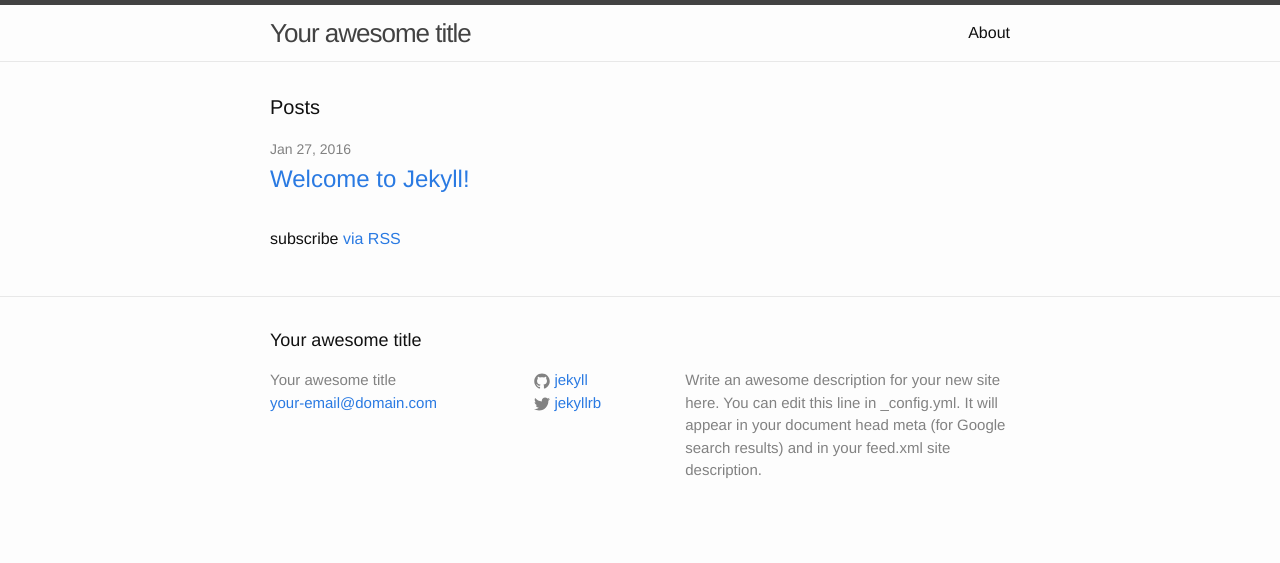
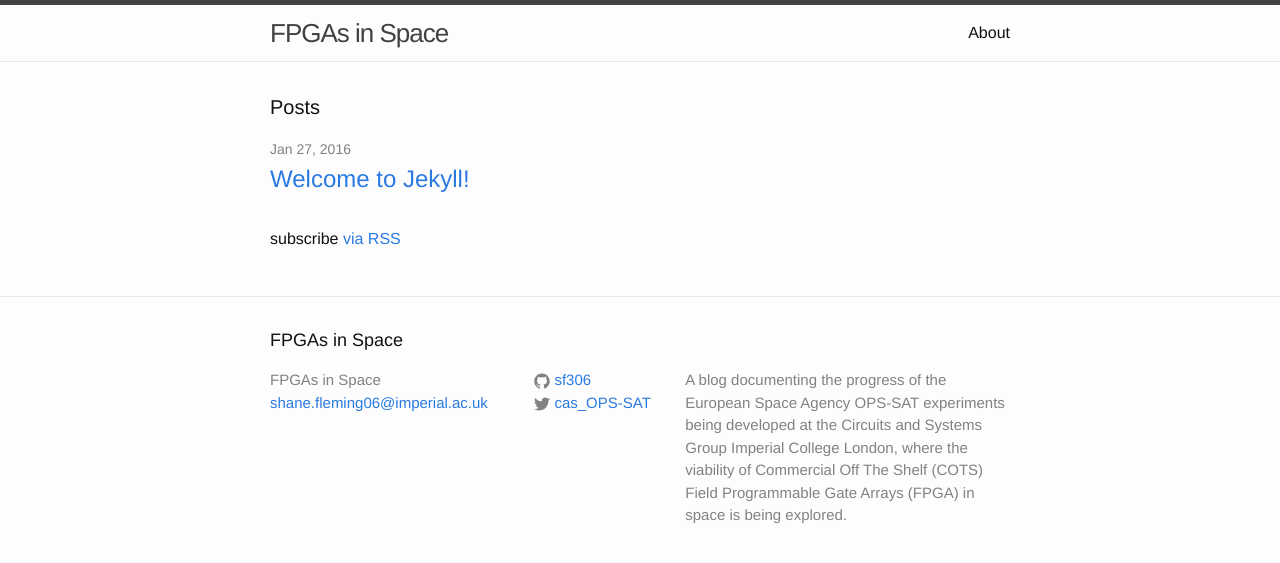
Before and after one commit to STFleming/ops-sat, a Jekyll site: the page built from index.html, in a window 1280 px wide. Shown: the top 563 px of the page. Built offline with Jekyll 4.4.1, drawn with Linux system fonts in a browser that asks for light colours.

Commit message:
Config and title tweaks

```diff
--- a/_config.yml
+++ b/_config.yml
@@ -6,16 +6,17 @@
 # 'jekyll serve'. If you change this file, please restart the server process.
 
 # Site settings
-title: Your awesome title
-email: your-email@domain.com
+title: FPGAs in Space
+email: shane.fleming06@imperial.ac.uk
 description: > # this means to ignore newlines until "baseurl:"
-  Write an awesome description for your new site here. You can edit this
-  line in _config.yml. It will appear in your document head meta (for
-  Google search results) and in your feed.xml site description.
+        A blog documenting the progress of the European Space Agency OPS-SAT experiments
+        being developed at the Circuits and Systems Group Imperial College London, where
+        the viability of Commercial Off The Shelf (COTS) Field Programmable Gate Arrays (FPGA)
+        in space is being explored.
 baseurl: "" # the subpath of your site, e.g. /blog
-url: "http://yourdomain.com" # the base hostname & protocol for your site
-twitter_username: jekyllrb
-github_username:  jekyll
+url: "http://stfleming.github.io/ops-sat" # the base hostname & protocol for your site
+twitter_username: cas_OPS-SAT
+github_username:  sf306
 
 # Build settings
 markdown: kramdown
```
